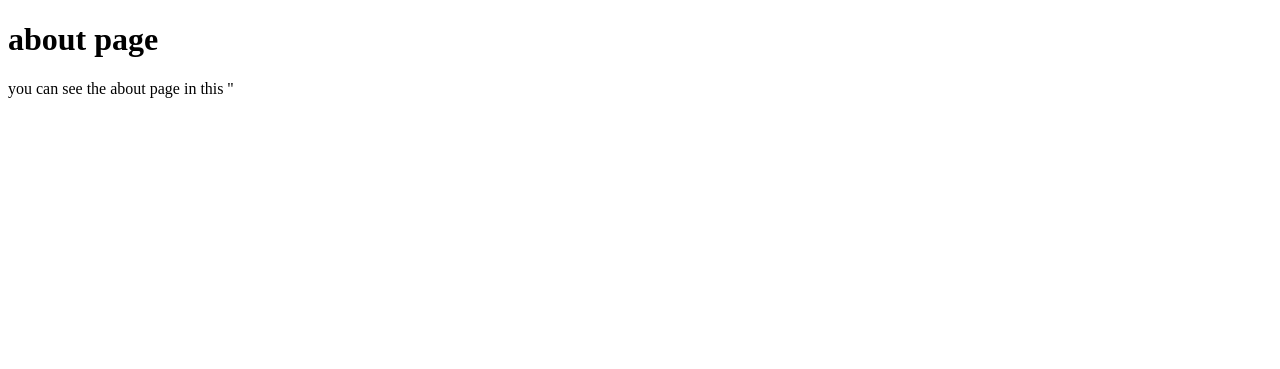
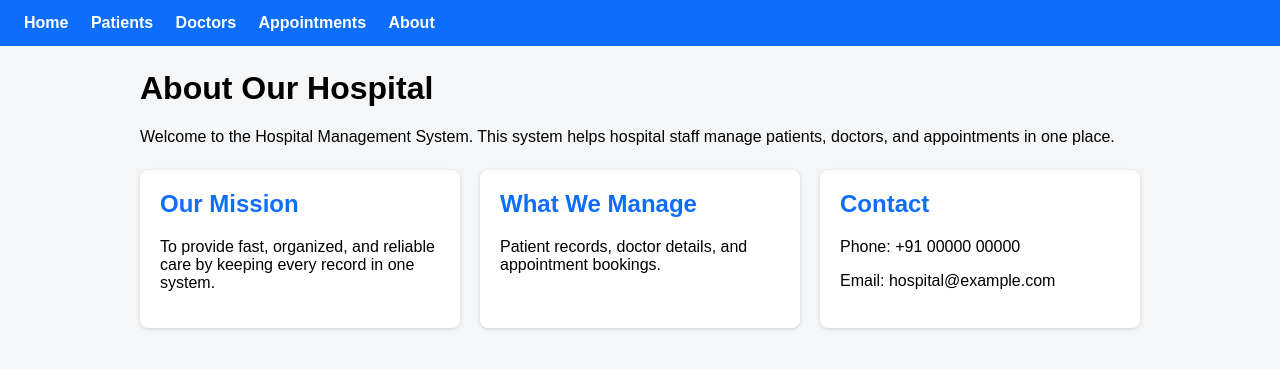
Before and after one commit to shifinshalu035-cell/Hospital_management_system, a Django app: page /about/ in a window 1280 px wide. Shown: the top 369 px of the page. Run offline with Django 5.2, Linux system fonts and the light colour scheme.

Commit message:
Add About page

```diff
--- a/hello/templates/hello/about.html
+++ b/hello/templates/hello/about.html
@@ -1,17 +1,29 @@
-<!DOCTYPE html>
-<html lang="en">
-<head>
-    <meta charset="UTF-8">
-    <meta name="viewport" content="width=device-width, initial-scale=1.0">
-    <title>Document</title>
-</head>
-<body>
-    <h1>
-           about page
-    </h1>
+{% extends 'base.html' %}
+
+{% block title %}About{% endblock %}
+
+{% block content %}
+    <h1>About Our Hospital</h1>
     <p>
-         you can see the about page in this ''
+        Welcome to the Hospital Management System. This system helps hospital staff
+        manage patients, doctors, and appointments in one place.
     </p>
 
-</body>
-</html>
+    <div class="cards">
+        <div class="card">
+            <h2>Our Mission</h2>
+            <p>To provide fast, organized, and reliable care by keeping every record in one system.</p>
+        </div>
+
+        <div class="card">
+            <h2>What We Manage</h2>
+            <p>Patient records, doctor details, and appointment bookings.</p>
+        </div>
+
+        <div class="card">
+            <h2>Contact</h2>
+            <p>Phone: +91 00000 00000</p>
+            <p>Email: hospital@example.com</p>
+        </div>
+    </div>
+{% endblock %}
--- a/hello/urls.py
+++ b/hello/urls.py
@@ -2,7 +2,7 @@ from django.urls import path
 from . import views
 
 urlpatterns = [
-    path('',views.hello_django, name='hello_django'),
-    path('home/',views.home, name='home'),
+
+    path('',views.home, name='home'),
     path('about/',views.about, name='about'),
 ]
--- a/hello/views.py
+++ b/hello/views.py
@@ -1,9 +1,5 @@
-from django.http import HttpResponse
 from django.shortcuts import render
 
-
-def hello_django(request):
-    return HttpResponse('this is the page for this ')
 def home(request):
     return render(request, 'hello/home.html')
 
--- a/templates/base.html
+++ b/templates/base.html
@@ -1,16 +1,34 @@
 <!DOCTYPE html>
-<html>
+<html lang="en">
 <head>
+    <meta charset="UTF-8">
+    <meta name="viewport" content="width=device-width, initial-scale=1.0">
     <title>{% block title %}HMS{% endblock %}</title>
+    <style>
+        body { font-family: Arial, sans-serif; margin: 0; background: #f4f6f8; }
+        nav { background: #0d6efd; padding: 14px 24px; }
+        nav a { color: white; text-decoration: none; margin-right: 18px; font-weight: bold; }
+        nav a:hover { text-decoration: underline; }
+        .container { max-width: 1000px; margin: 24px auto; padding: 0 20px; }
+        table { border-collapse: collapse; width: 100%; background: white; }
+        th, td { padding: 10px; border: 1px solid #ddd; text-align: left; }
+        th { background: #e9eef5; }
+        .cards { display: flex; gap: 20px; flex-wrap: wrap; margin-top: 24px; }
+        .card { flex: 1; min-width: 220px; background: white; padding: 20px;
+                border-radius: 8px; box-shadow: 0 1px 4px rgba(0,0,0,0.15); }
+        .card h2 { margin-top: 0; color: #0d6efd; }
+    </style>
 </head>
 <body>
     <nav>
-        <a href="/">Home</a> |
-        <a href="{% url 'patient_list' %}">Patients</a> |
-        <a href="{% url 'doctor_list' %}">Doctors</a> |
+        <a href="/">Home</a>
+        <a href="{% url 'patient_list' %}">Patients</a>
+        <a href="{% url 'doctor_list' %}">Doctors</a>
         <a href="{% url 'appointment_list' %}">Appointments</a>
+        <a href="{% url 'about' %}">About</a>
     </nav>
-    <hr>
-    {% block content %}{% endblock %}
+    <div class="container">
+        {% block content %}{% endblock %}
+    </div>
 </body>
 </html>
```
Also changed, not shown: hello/templates/hello/home.html (+28 -16 lines).
